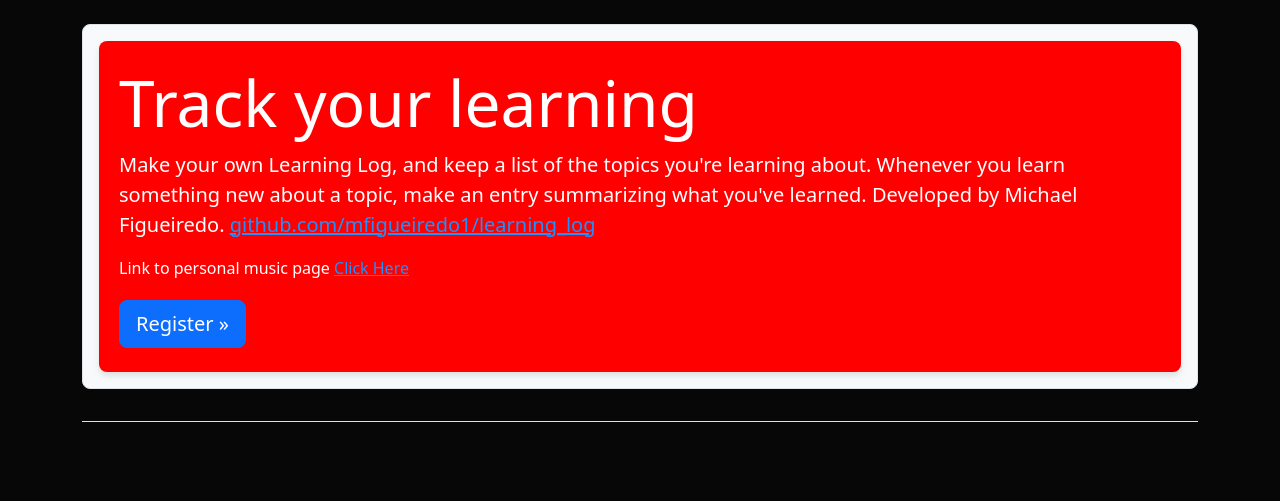
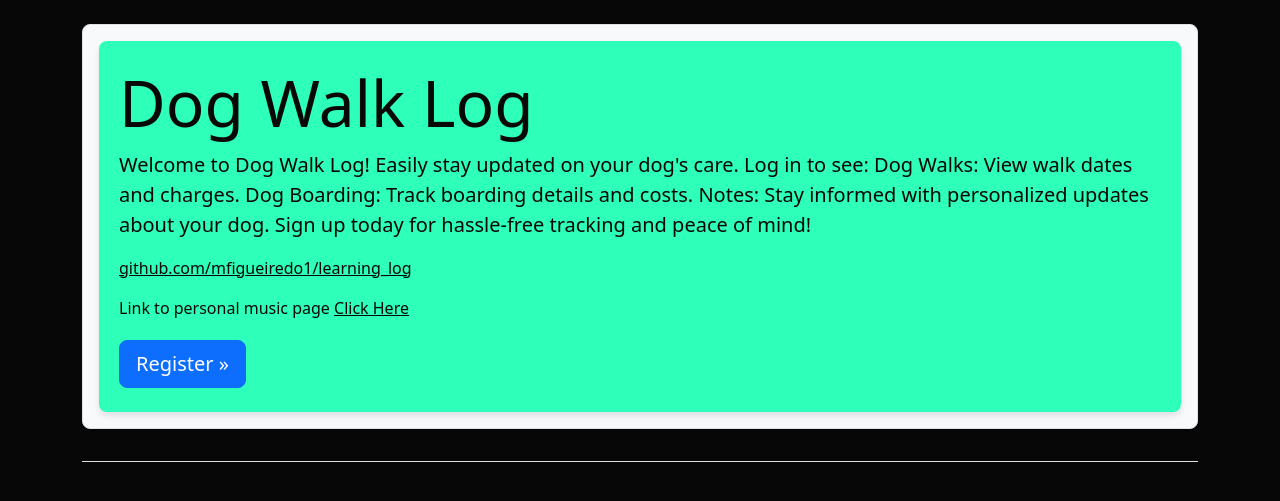
Before and after one commit to mfigueiredo1/learning_log, a Django app: template learning_logs/templates/learning_logs/index.html in a window 1280 px wide. Shown: the part 58-559 px from the top of the page. Run offline with Django 4.2, Linux system fonts and the light colour scheme; the template is opened without the code that fills it, so the values that code supplies are empty; some libraries are stand-ins or nearby versions.

Commit message:
changed from learning log to dog walk log.

```diff
--- a/learning_logs/templates/learning_logs/base.html
+++ b/learning_logs/templates/learning_logs/base.html
@@ -17,14 +17,14 @@
 
     /* Ensure links are visible with appropriate colors */
     a {
-      color: #1e90ff; /* Light blue for links */
+      color: #080808; /* Light blue for links */
     }
     a:hover {
       color: #87ceeb; /* Lighter blue on hover */
     }
 
     .navbar {
-      background-color: #ff0000; /* Navbar background color */
+      background-color: #00ffea; /* Navbar background color */
     }
 
     /* Specific styles for form inputs and buttons */
@@ -39,8 +39,8 @@
       color: #aaaaaa; /* Light gray for placeholders */
     }
     .container-fluid.py-4 {
-      background-color: #ff0000; /* Red background */
-      color: #ffffff; /* White text */
+      background-color: #2effb9; /* Red background */
+      color: #080808; /* White text */
       border-radius: 8px; /* Optional: Rounded corners */
       padding: 20px; /* Optional: Additional padding */
       box-shadow: 0 4px 6px rgba(0, 0, 0, 0.1); /* Optional: Subtle shadow */
--- a/learning_logs/templates/learning_logs/index.html
+++ b/learning_logs/templates/learning_logs/index.html
@@ -4,12 +4,16 @@
 
   <div class="p-3 mb-4 bg-light border rounded-3">
     <div class="container-fluid py-4">
-        <h1 class="display-3">Track your learning</h1>
+        <h1 class="display-3">Dog Walk Log</h1>
 
-        <p class="lead">Make your own Learning Log, and keep a list of the
-            topics you're learning about. Whenever you learn something new
-            about a topic, make an entry summarizing what you've learned.
-            Developed by Michael Figueiredo.
+        <p class="lead">Welcome to Dog Walk Log!
+
+          Easily stay updated on your dog's care. Log in to see:
+
+          Dog Walks: View walk dates and charges.
+          Dog Boarding: Track boarding details and costs.
+          Notes: Stay informed with personalized updates about your dog.
+          Sign up today for hassle-free tracking and peace of mind!</p>
             <a href="https://github.com/mfigueiredo1/learning_log" target="_blank">github.com/mfigueiredo1/learning_log</a></p>
             Link to personal music page
             <a href="https://www.mikefigueiredo.com" target="_blank">Click Here
```
